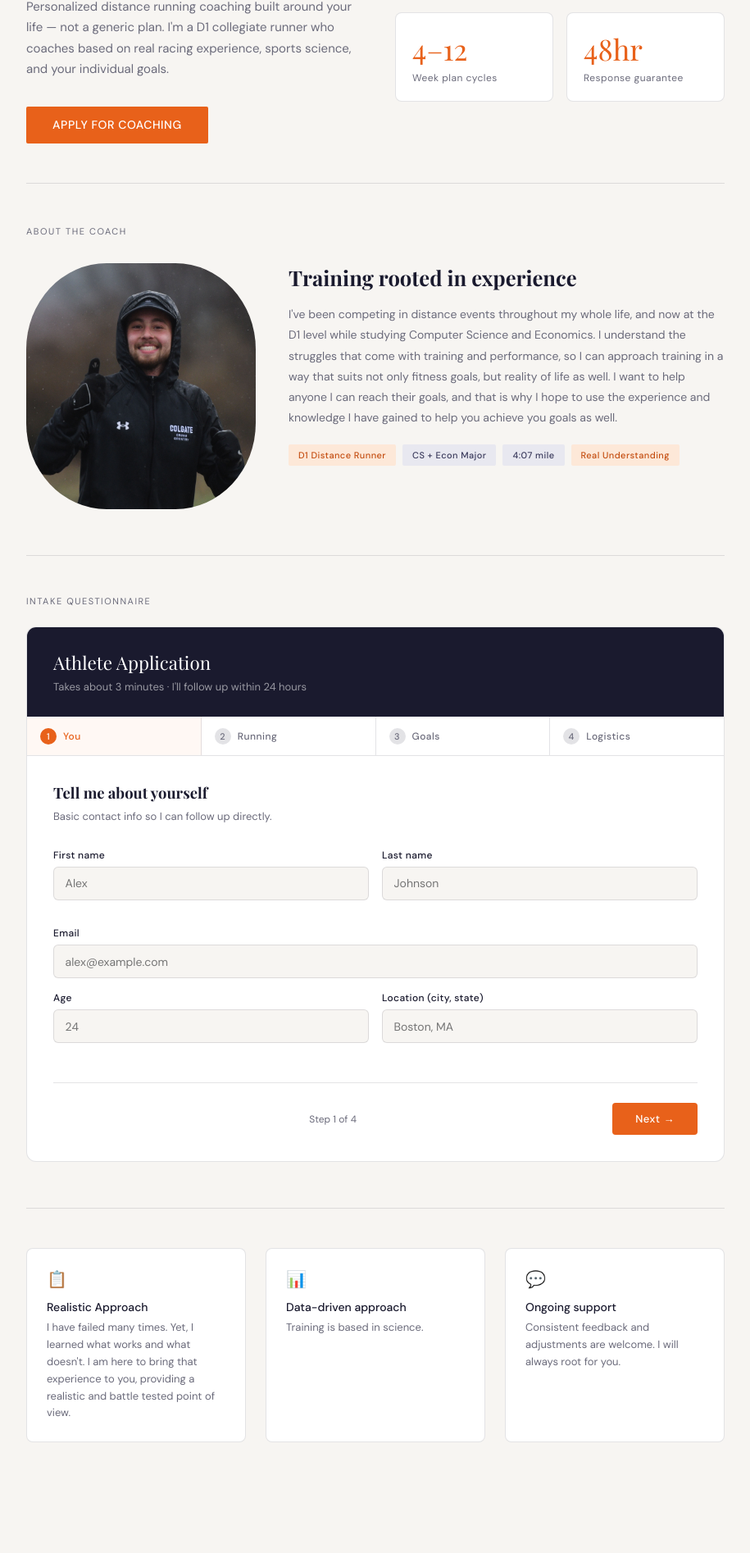
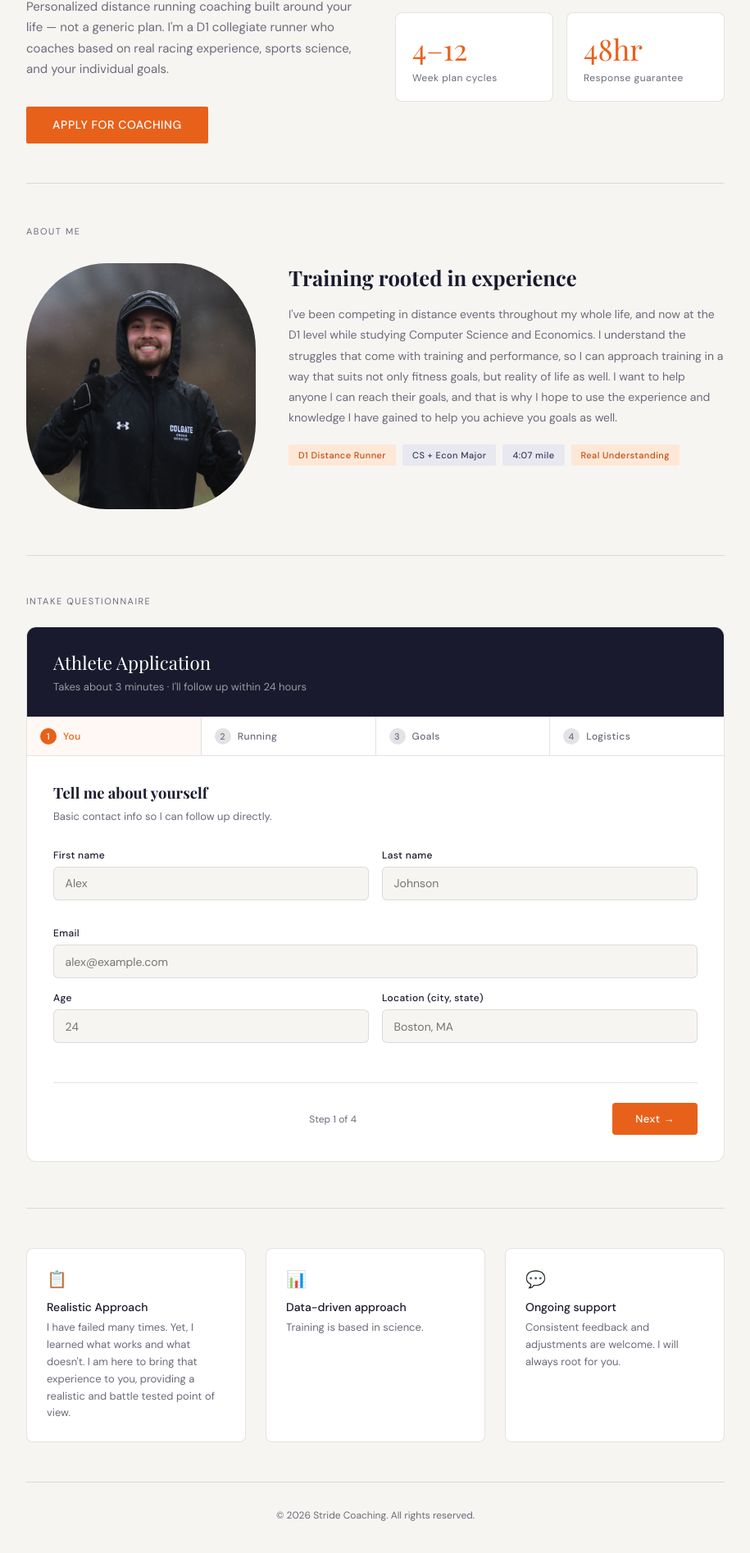
Before and after one commit to liamdavis3/Coaching, a Next.js app: page / in a window 1280 px wide. Shown: the part 224-2118 px from the top of the page at 82% size, without its empty margins (182-1097 px from the left). Before the commit the page ends 2047 px from the top, so only its background shows below. Built offline with nearby package versions, Linux system fonts and the light colour scheme; a web font is replaced by a local one.

Commit message:
add footer

```diff
--- a/app/globals.css
+++ b/app/globals.css
@@ -870,6 +870,8 @@ body {
   color: var(--text);
 }
 
+
+
 @media (max-width: 768px) {
   .admin-stats { grid-template-columns: repeat(2, 1fr); }
   .admin-layout { grid-template-columns: 1fr; }
@@ -923,3 +925,14 @@ body {
 .api-error-retry:hover {
   background: var(--accent-light);
 }
+
+
+/* footer */
+.site-footer {
+  text-align: center;
+  font-size: 12px;
+  color: var(--muted);
+  padding: 2rem 0 1rem;
+  border-top: 0.5px solid var(--border);
+  margin-top: 3rem;
+}
--- a/app/page.tsx
+++ b/app/page.tsx
@@ -3,7 +3,7 @@ import IntakeForm from '@/components/IntakeForm'
 import Image from 'next/image'
 
 export const metadata = {
-  title: 'Stride Coaching',
+  title: 'Coached by Liam',
   description: 'Personalized distance running coaching from a D1 athlete.',
 }
 
@@ -15,7 +15,7 @@ export default function Home() {
       <div className="divider" />
 
       <section className="about">
-        <p className="about-label">About the coach</p>
+        <p className="about-label">About Me</p>
         <div className="about-content">
           <div className="about-photo-wrapper">
                 <Image src="/coach.JPG" alt="/" width={280} height={300}className="about-photo" />
@@ -73,6 +73,9 @@ export default function Home() {
           </p>
         </div>
       </div>
+      <footer className="site-footer">
+        <p>© {new Date().getFullYear()} Stride Coaching. All rights reserved.</p>
+      </footer>
     </main>
   )
 }
```
